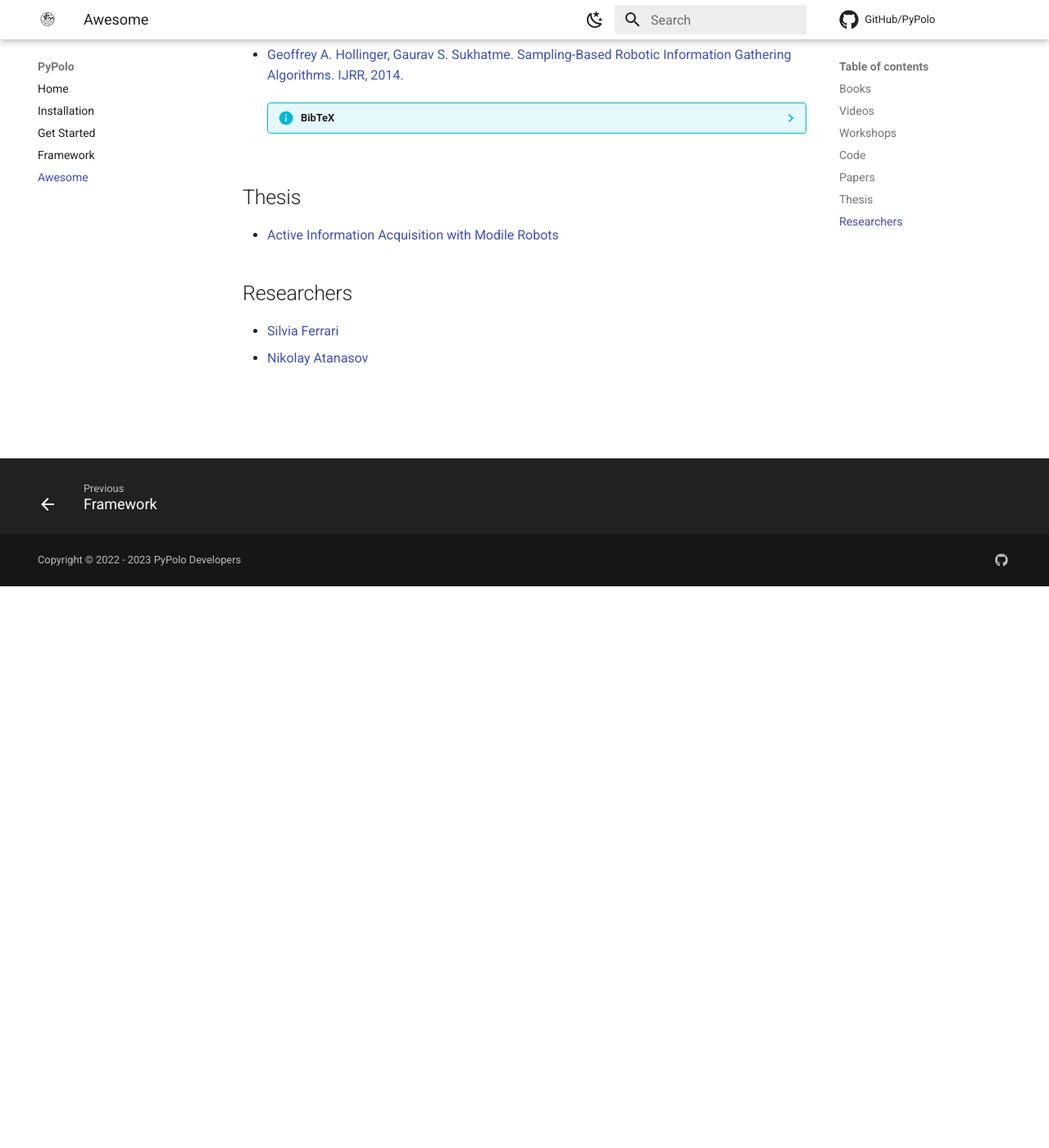
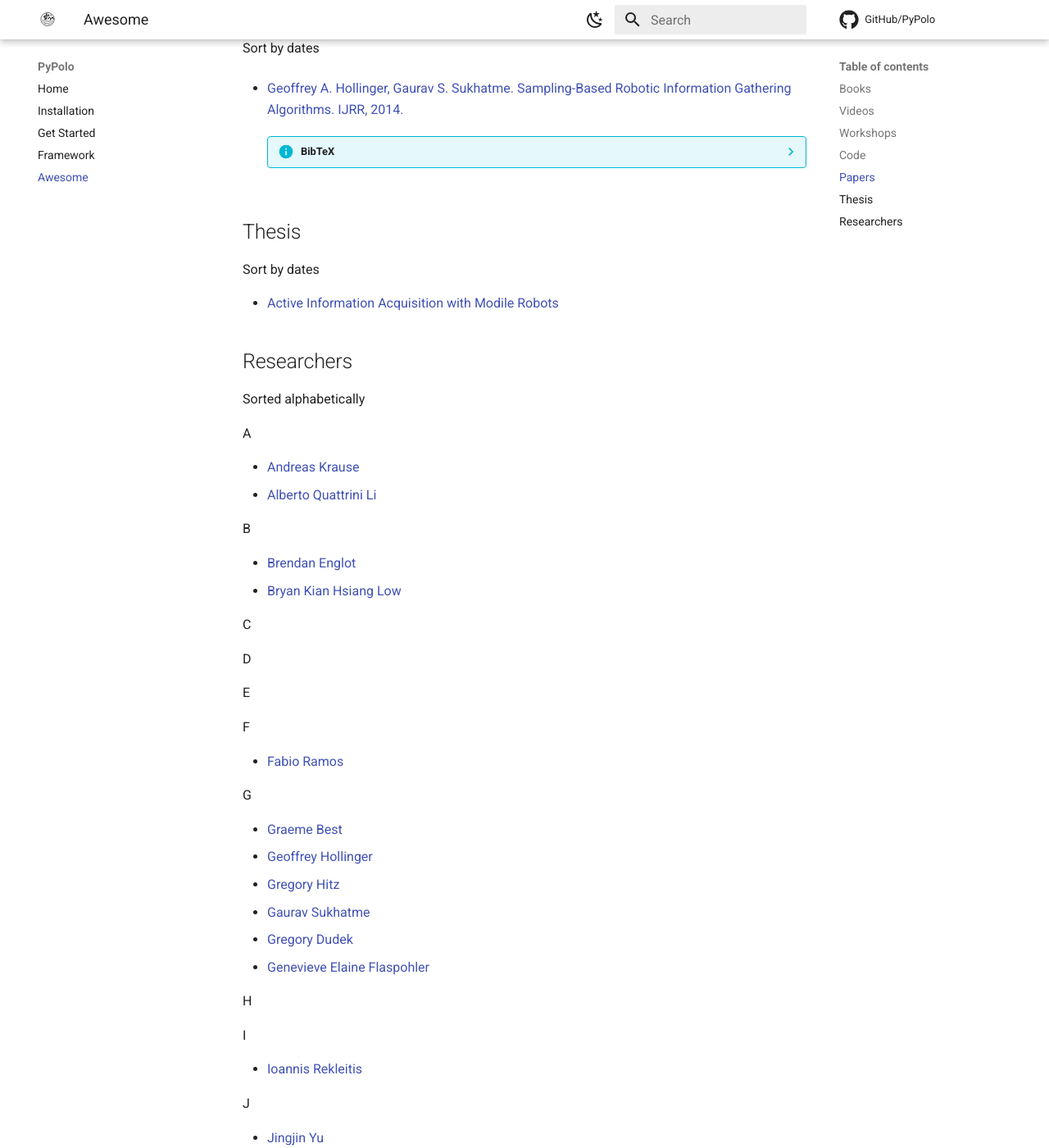
Before and after one commit to Weizhe-Chen/PyPolo, an MkDocs documentation site: the page built from docs/awesome.md, in a window 1280 px wide and 1400 px high, scrolled down 685 px. Shown: the whole window at 82% size. Built offline with MkDocs 1.6.1 and Material for MkDocs 9.7.7, drawn with Linux system fonts in a browser that asks for light colours; comment, search, counter and statistics services are not loaded; some of the changed text lies outside the part shown.

Commit message:
Updated awesome list.

```diff
--- a/docs/awesome.md
+++ b/docs/awesome.md
@@ -13,9 +13,11 @@
 
 ## Code
 
-- [Informative Path Planning](https://github.com/geflaspohler/informative-path-planning)
+- [Informative Path Planning](https://github.com/geflaspohler/informative-path-planning): Python
 
 ## Papers
+
+Sort by dates
 
 - [Geoffrey A. Hollinger, Gaurav S. Sukhatme. Sampling-Based Robotic Information Gathering Algorithms. IJRR, 2014.](https://arxiv.org/abs/1607.01883)
 
@@ -35,9 +37,118 @@
 
 ## Thesis
 
+Sort by dates
+
 - [Active Information Acquisition with Modile Robots](https://repository.upenn.edu/edissertations/1592/)
 
 ## Researchers
 
-- [Silvia Ferrari](https://scholar.google.com/citations?user=7y6i1SQAAAAJ)
+Sorted alphabetically
+
+A
+
+- [Andreas Krause](https://las.inf.ethz.ch/krausea)
+- [Alberto Quattrini Li](https://rlab.cs.dartmouth.edu/albertoq/)
+
+B
+
+- [Brendan Englot](https://scholar.google.com/citations?hl=en&user=Nd6tX_kAAAAJ&view_op=list_works&sortby=pubdate)
+- [Bryan Kian Hsiang Low](https://www.comp.nus.edu.sg/~lowkh/research.html)
+
+C
+
+D
+
+E
+
+F
+
+- [Fabio Ramos](https://scholar.google.com/citations?hl=en&user=T_mJiHoAAAAJ&view_op=list_works&sortby=pubdate)
+
+G
+
+- [Graeme Best](https://profiles.uts.edu.au/Graeme.Best)
+- [Geoffrey Hollinger](https://scholar.google.com/citations?hl=en&user=0SQP4bwAAAAJ&view_op=list_works&sortby=pubdate)
+- [Gregory Hitz](https://scholar.google.com/citations?hl=en&user=T3OjkzEAAAAJ&view_op=list_works&sortby=pubdate)
+- [Gaurav Sukhatme](https://scholar.google.com/citations?hl=en&user=lRUi-A8AAAAJ&view_op=list_works&sortby=pubdate)
+- [Gregory Dudek](https://scholar.google.com/citations?hl=en&user=BSORuFoAAAAJ&view_op=list_works&sortby=pubdate)
+- [Genevieve Elaine Flaspohler](http://geflaspohler.com/index.html)
+
+H
+
+I
+
+- [Ioannis Rekleitis](https://www.cse.sc.edu/~yiannisr/)
+
+J
+
+- [Jingjin Yu](https://scholar.google.com/citations?hl=en&user=jkRa2LEAAAAJ&view_op=list_works)
+- [Jen Jen Chung](http://jenjenchung.github.io/anthropomorphic/)
+- [Juan Nieto](https://www.nietojuan.com/)
+- [Jeffrey A Caley](https://scholar.google.com/citations?user=zuEX5EkAAAAJ&hl=en)
+
+K
+
+
+L
+
+- [Lantao Liu](https://vail.sice.indiana.edu/pages/lantaoliu.html)
+
+M
+
+- [Marija Popović](https://scholar.google.com/citations?hl=en&user=XON8iQoAAAAJ&view_op=list_works&sortby=pubdate)
+- [Mac Schwager](https://scholar.google.com/citations?hl=en&user=-EqbTXoAAAAJ&view_op=list_works&sortby=pubdate)
+
+N
+
 - [Nikolay Atanasov](https://natanaso.github.io/)
+- [Nicholas RJ Lawrance](https://scholar.google.com/citations?hl=en&user=iLo7x2oAAAAJ&view_op=list_works&sortby=pubdate)
+- [Nare Karapetyan](https://sites.google.com/view/nkarapetyan)
+- [Nicholas Roy](https://scholar.google.com/citations?hl=en&user=aM3i_9oAAAAJ&view_op=list_works&sortby=pubdate)
+
+O
+
+
+P
+
+
+Q
+
+
+R
+
+- [Roland Siegwart](https://scholar.google.com/citations?hl=en&user=MDIyLnwAAAAJ&view_op=list_works&sortby=pubdate)
+- [Robert Fitch](https://scholar.google.com/citations?hl=en&user=WIvjYUIAAAAJ&view_op=list_works&sortby=pubdate)
+- [Roman Marchant](https://scholar.google.com/citations?user=GRqcLuoAAAAJ&hl=en)
+
+S
+
+- [Silvia Ferrari](http://lisc.mae.cornell.edu/wordpress/?page_id=33)
+- [Stephanie Kemna](https://stephaniekemna.github.io/)
+- [Sandeep Manjanna](https://www.cim.mcgill.ca/~msandeep/)
+- [Sanjiban Choudhury](https://www.sanjibanchoudhury.com/)
+- [Stefan Williams](https://scholar.google.com.au/citations?hl=en&user=vxN3VO0AAAAJ&view_op=list_works)
+- [Seth McCammon](https://scholar.google.com/citations?user=vTNbxtgAAAAJ&hl=en)
+
+T
+
+
+U
+
+
+V
+
+
+W
+
+- [Wenhao Luo](https://webpages.charlotte.edu/wluo4/)
+- [Wee Sun Lee](https://scholar.google.com/citations?hl=en&user=8PCrLgwAAAAJ&view_op=list_works&sortby=pubdate)
+
+X
+
+
+Y
+
+- [Yogesh Girdhar](https://warp.whoi.edu/)
+
+Z
```
